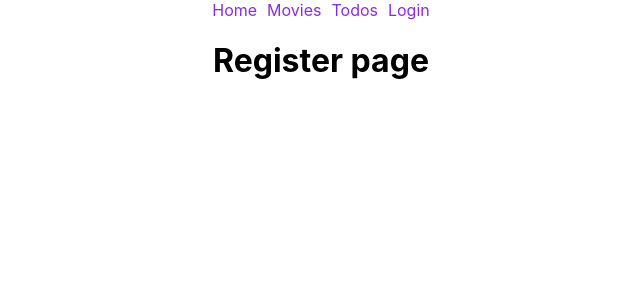
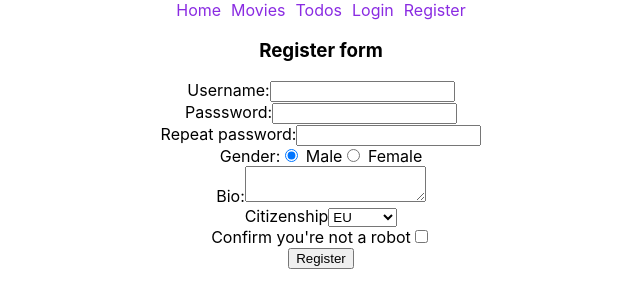
Before and after one commit to beatrisborisova/usage-of-react, a React (Create React App) app: page /register in a window 1280 px wide. Shown: the top 308 px of the page, without its empty margins (319-959 px from the left). Built offline with nearby package versions, Linux system fonts and the light colour scheme.

Commit message:
Controlled forms - handler for each input field

```diff
--- a/src/components/navigation/Navigation.tsx
+++ b/src/components/navigation/Navigation.tsx
@@ -11,6 +11,7 @@ export function Navigation() {
             <Link to='/movies'>Movies</Link>
             <Link to='/todos'>Todos</Link>
             <Link to='/login'>Login</Link>
+            <Link to='/register'>Register</Link>
         </nav>
     )
 }
--- a/src/components/register/Register.tsx
+++ b/src/components/register/Register.tsx
@@ -1,3 +1,86 @@
+import { useState } from "react";
+
 export function Register() {
-    return <h1>Register page</h1>
+
+    const [username, setUsername] = useState('');
+    const [password, setPassword] = useState('');
+    const [repass, setRepass] = useState('');
+    const [gender, setGender] = useState('male');
+    const [bio, setBio] = useState('');
+    const [citizenship, setCitizenship] = useState('eu');
+    const [robot, setRobot] = useState(false);
+
+    const onRegister = (e: any) => {
+        e.preventDefault();
+        console.log('register');
+    }
+
+    const changeUsername = (e: any) => {
+        setUsername(e.target.value)
+    }
+
+    const changePassword = (e: any) => {
+        setPassword(e.target.value)
+    }
+
+    const changeRepass = (e: any) => {
+        setRepass(e.target.value)
+    }
+
+    const changeGender = (e: any) => {
+        setGender(e.target.value)
+    }
+
+    const changeBio = (e: any) => {
+        setBio(e.target.value)
+    }
+
+    const changeCitizenship = (e: any) => {
+        setCitizenship(e.target.value)
+    }
+
+    const changeRobot = (e: any) => {
+        setRobot(oldState => !Boolean(oldState))
+    }
+
+    return (
+        <>
+            <h3>Register form</h3>
+            <form onSubmit={onRegister}>
+                <div>
+                    <label htmlFor='username'>Username:</label>
+                    <input type='text' id='username' name='username' value={username} onChange={changeUsername} />
+                </div>
+                <div>
+                    <label htmlFor='password'>Passsword:</label>
+                    <input type='password' id='password' name='password' value={password} onChange={changePassword} />
+                </div>
+                <div>
+                    <label htmlFor='repass'>Repeat password:</label>
+                    <input type='password' id='repass' name='repass' value={repass} onChange={changeRepass} />
+                </div>
+                <div>
+                    <label htmlFor="gender">Gender:</label>
+                    <input type='radio' id="gender" name="gender" value='male' checked={gender === 'male'} onChange={changeGender} /> Male
+                    <input type='radio' id="gender" name="gender" value='female' checked={gender === 'female'} onChange={changeGender} /> Female
+                </div>
+                <div>
+                    <label htmlFor="bio">Bio:</label>
+                    <textarea id='bio' name='bio' value={bio} onChange={changeBio}></textarea>
+                </div>
+                <div>
+                    <label>Citizenship</label>
+                    <select id="citizenship" name="citizenship" value={citizenship} onChange={changeCitizenship}>
+                        <option value="eu">EU</option>
+                        <option value="noneu">Non EU</option>
+                    </select>
+                </div>
+                <div>
+                    <label>Confirm you're not a robot</label>
+                    <input type='checkbox' id="robot" name="robot" checked={robot} onChange={changeRobot} />
+                </div>
+                <input type='submit' value='Register' />
+            </form>
+        </>
+    )
 }
```
